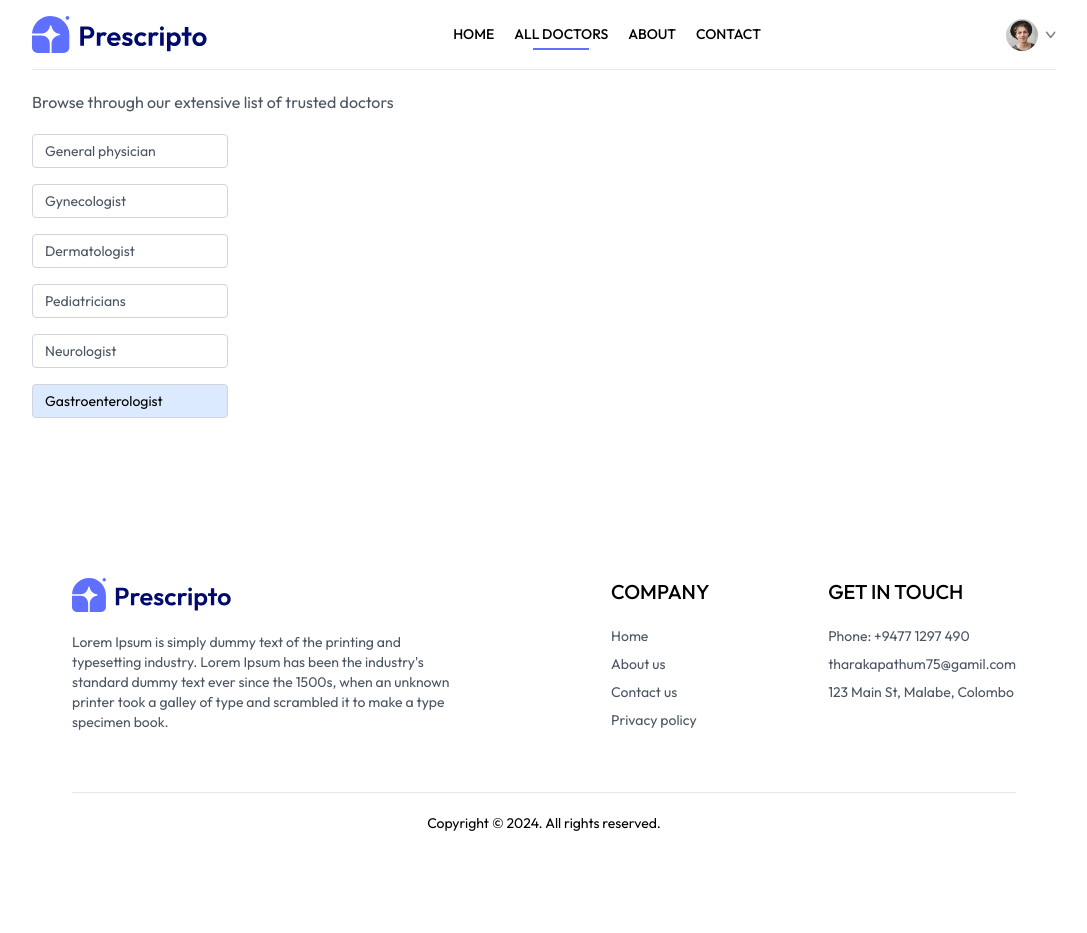
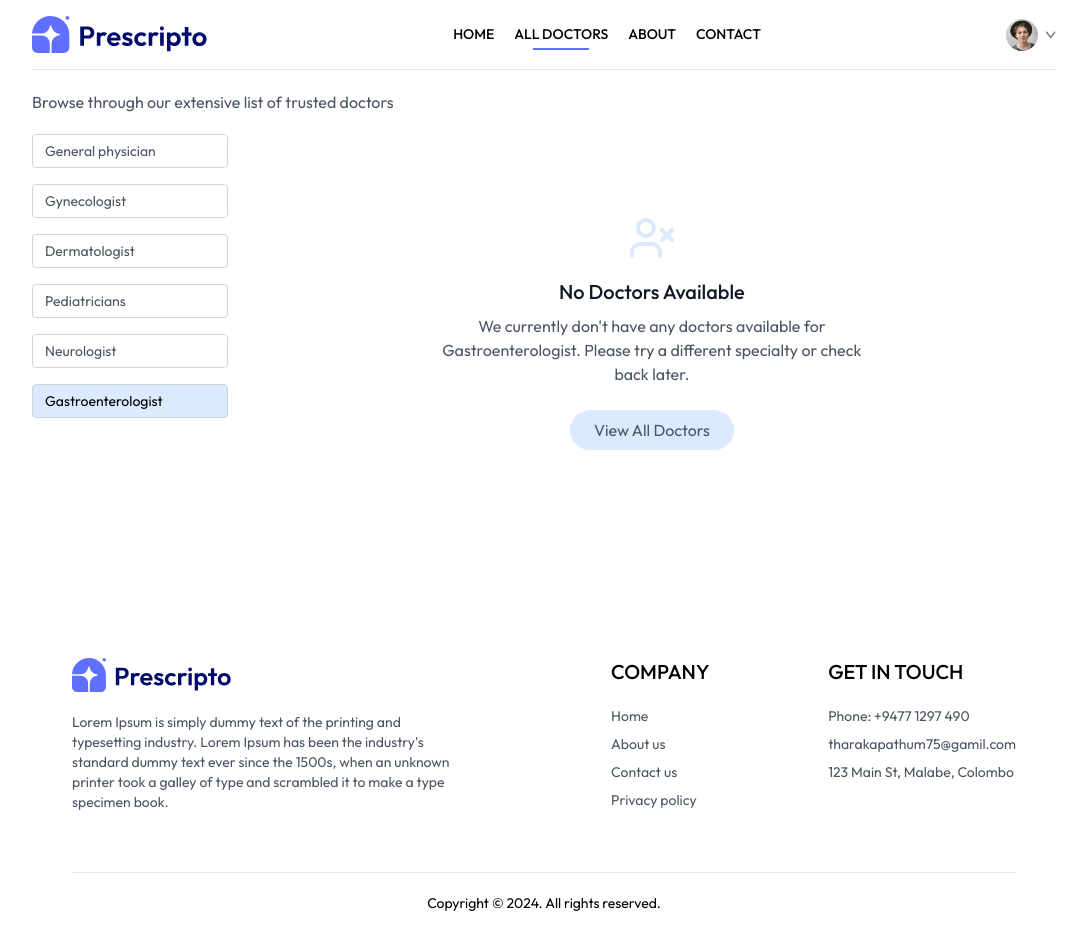
Before and after one commit to Pathum-Tharaka/Doctor_Appointment_Site, a React (Vite) app in the folder FrontEnd/: page /doctors in a window 1280 px wide. Both pictures are taken after a click on the element "Gastroenterologist". Shown: the whole page, without its empty margins (96-1183 px from the left). Before the commit the page ends 853 px from the top, so only its background shows below. Built offline with nearby package versions, Linux system fonts and the light colour scheme.

Commit message:
Update Doctors.jsx

```diff
--- a/FrontEnd/src/pages/Doctors.jsx
+++ b/FrontEnd/src/pages/Doctors.jsx
@@ -1,6 +1,7 @@
 import React, { useContext, useEffect, useState } from "react";
 import { useParams, useNavigate } from "react-router-dom";
 import { AppContext } from "../context/AppContext";
+import { UserX } from "lucide-react";
 
 const Doctors = () => {
   const { speciality } = useParams();
@@ -42,13 +43,41 @@ const Doctors = () => {
     transition-timing-function: cubic-bezier(0.4, 0, 0.2, 1)
   `;
 
+  const EmptyState = () => (
+    <div
+      className={`
+        col-span-full flex flex-col items-center justify-center py-16 px-4
+        opacity-0 transform translate-y-4
+        ${isLoaded ? 'opacity-100 translate-y-0' : ''}
+        transition-all duration-500 delay-300
+      `}
+    >
+      <UserX size={48} className="text-blue-100 mb-4" />
+      <h3 className="text-xl font-medium text-gray-900 mb-2">No Doctors Available</h3>
+      <p className="text-gray-600 text-center max-w-md">
+        {speciality
+          ? `We currently don't have any doctors available for ${speciality}. Please try a different specialty or check back later.`
+          : "No doctors are currently available. Please check back later."}
+      </p>
+      {speciality && (
+        <button
+          onClick={() => navigate('/doctors')}
+          className="mt-6 px-6 py-2 bg-blue-100 text-gray-600 rounded-full
+                    hover:scale-105 transition-all duration-300"
+        >
+          View All Doctors
+        </button>
+      )}
+    </div>
+  );
+
   return (
     <div className={`transition-opacity duration-500 ${isLoaded ? 'opacity-100' : 'opacity-0'}`}>
       <p className="text-gray-600 animate-fade-in">
         Browse through our extensive list of trusted doctors
       </p>
       <div className="flex flex-col sm:flex-row items-start gap-5 mt-5">
-        <div className="flex flex-col  gap-4 text-sm text-gray-600">
+        <div className="flex flex-col gap-4 text-sm text-gray-600">
           {[
             "General physician",
             "Gynecologist",
@@ -73,8 +102,9 @@ const Doctors = () => {
             </p>
           ))}
         </div>
-        <div className="w-full grid grid-cols-auto gap-4  gap-y-6">
-          {filterDoc.map((item, index) => (
+        <div className="w-full grid grid-cols-auto gap-4 gap-y-6">
+          {filterDoc.length > 0 ? (
+            filterDoc.map((item, index) => (
               <div
                 onClick={() => navigate(`/appointment/${item._id}`)}
                 className={doctorCardClass(index)}
@@ -93,7 +123,10 @@ const Doctors = () => {
                   <p className="text-gray-600 text-sm">{item.speciality}</p>
                 </div>
               </div>
-          ))}
+            ))
+          ) : (
+            <EmptyState />
+          )}
         </div>
       </div>
     </div>
```
Lines whose indentation alone changed are shown as unchanged.
